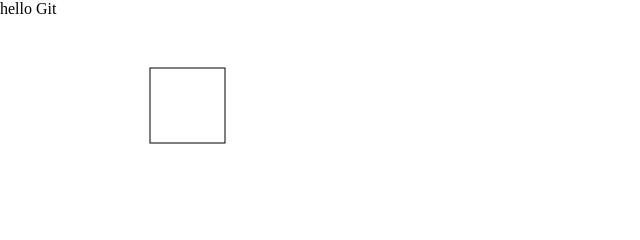
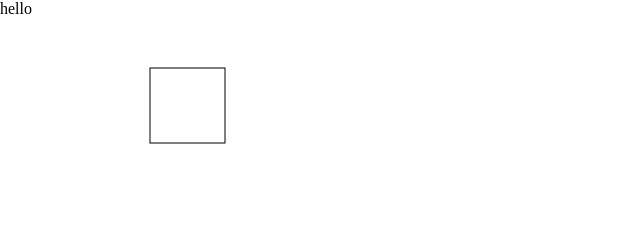
Before and after one commit to Sergeiromanovic/myProject, a plain HTML site: page index.html in a window 1280 px wide. Shown: the top 240 px of the page, 0-640 px from the left. Drawn offline with Linux system fonts and the light colour scheme.

Commit message:
'dgfsdfg'

```diff
--- a/index.html
+++ b/index.html
@@ -19,7 +19,7 @@
 
 </head>
 <body>
-    <div>hello Git
+    <div>hello
     </div>
     <!-- <form action="">
         <label >Email</label>
```
